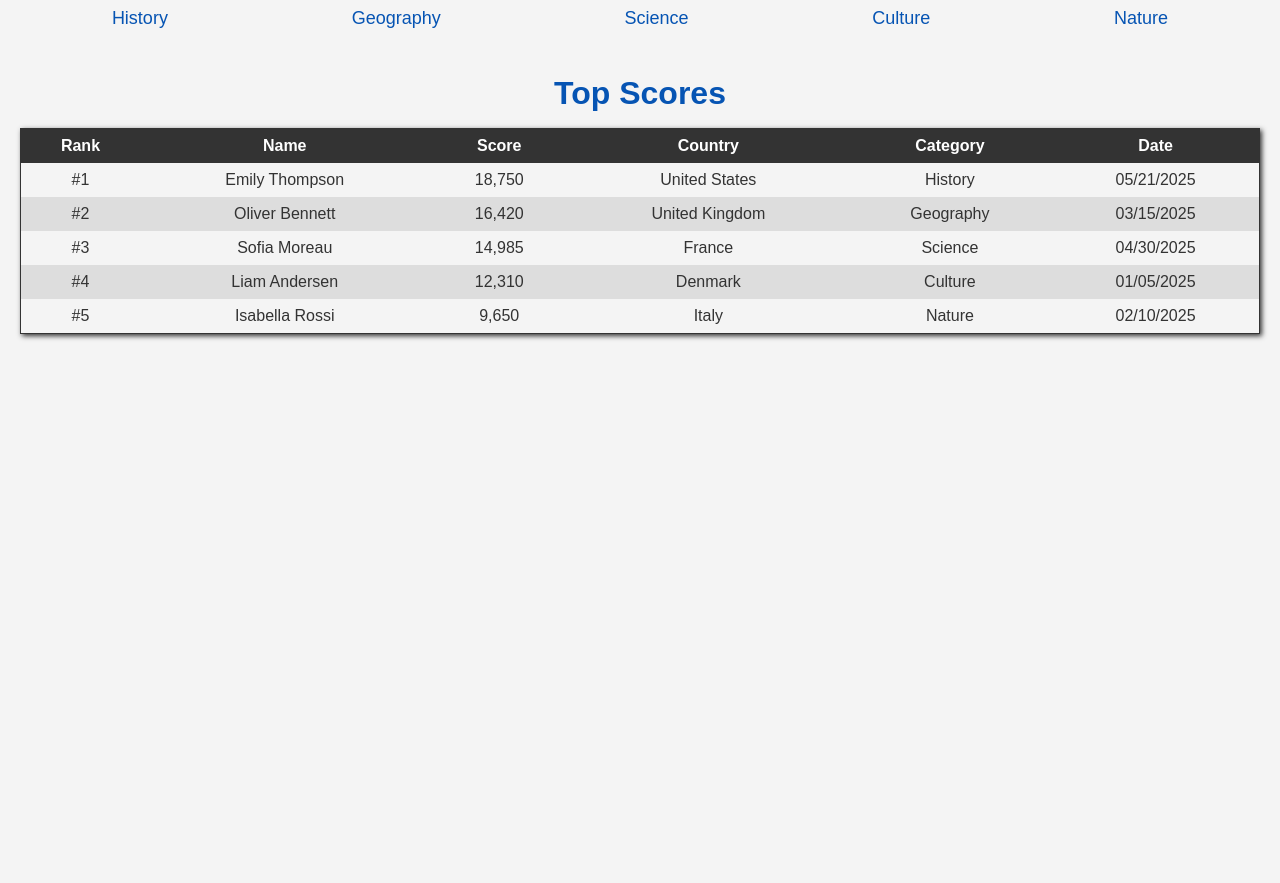
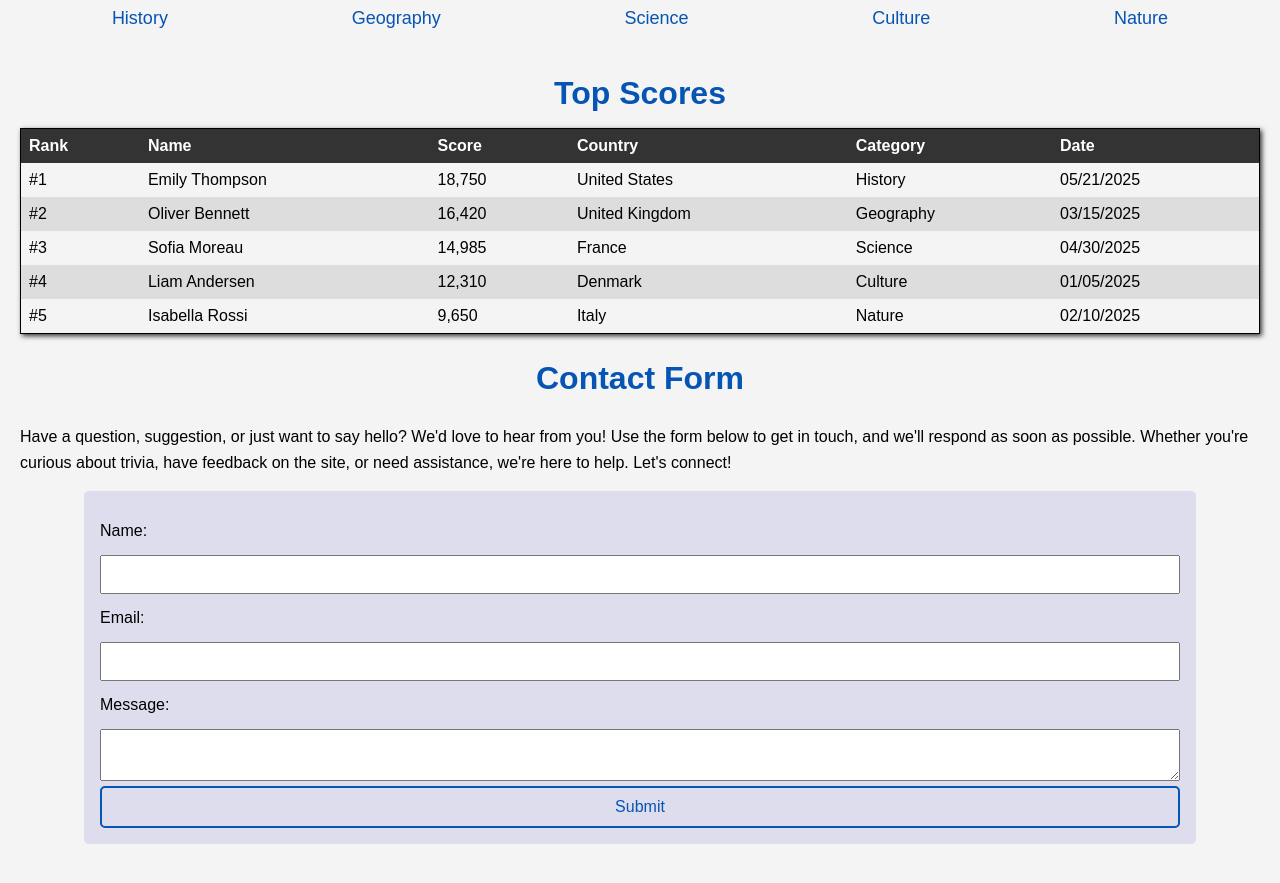
Before and after one commit to drumboy02/CSS-Essentials, a plain HTML site: page index.html in a window 1280 px wide. Shown: the part 2300-3183 px from the top of the page. Before the commit the page ends 2674 px from the top, so only its background shows below. Drawn offline with Linux system fonts and the light colour scheme.

Commit message:
completed contact section

```diff
--- a/index.html
+++ b/index.html
@@ -206,6 +206,25 @@
           </tbody>
         </table>
       </section>
+      <section id="contact">
+        <h2>Contact Form</h2>
+        <p>
+          Have a question, suggestion, or just want to say hello? We'd love to
+          hear from you! Use the form below to get in touch, and we'll respond
+          as soon as possible. Whether you're curious about trivia, have
+          feedback on the site, or need assistance, we're here to help. Let's
+          connect!
+        </p>
+        <form action="POST">
+          <label for="name">Name:</label>
+          <input type="text" id="name" name="name" />
+          <label for="email">Email:</label>
+          <input type="email" id="email" name="email" />
+          <label for="message">Message:</label>
+          <textarea id="message" name="message"></textarea>
+          <button type="submit" id="submit-btn">Submit</button>
+        </form>
+      </section>
     </main>
   </body>
 </html>
--- a/styles.css
+++ b/styles.css
@@ -1,7 +1,6 @@
 body {
   font-family: Arial, Helvetica, sans-serif;
   font-size: 16px;
-  color: #333;
   margin: 0;
   padding: 0;
   background-color: #f4f4f4;
@@ -9,8 +8,8 @@ body {
 
 .header {
   color: #fff;
-  background-color: #333;
-  border: 3.5px ridge #777;
+  background-color: #0654b3;
+  border: 3.5px ridge #dde;
   border-top: none;
   border-radius: 6px;
   border-top-left-radius: 0;
@@ -91,7 +90,7 @@ p {
 }
 
 .trivia-item span {
-  background-color: #ddd;
+  background-color: #dde;
   padding: 2rem 0.5rem;
   margin-bottom: 1rem;
   border-radius: 5px;
@@ -129,6 +128,7 @@ table {
   border-collapse: collapse;
   text-align: center;
   box-shadow: 2px 2px 5px #333;
+  margin-top: 20px;
 }
 
 table caption {
@@ -139,6 +139,7 @@ table caption {
 th,
 td {
   padding: 8px;
+  text-align: left;
 }
 
 th {
@@ -154,3 +155,44 @@ tr:hover {
   background-color: yellow;
   transition: background-color 500ms ease-in-out;
 }
+
+form {
+  display: flex;
+  flex-direction: column;
+  background-color: #dde;
+  padding: 1rem;
+  margin: 0 64px;
+  border-radius: 5px;
+}
+
+@media screen and (max-width: 482px) {
+  form {
+    margin: 0 16px;
+  }
+}
+
+form * {
+  margin-top: 5px;
+  padding: 10px;
+}
+
+label {
+  padding-left: 0;
+}
+
+#submit-btn {
+  background-color: #dde;
+  border: 2px solid #0654b3;
+  color: #0654b3;
+  font-size: 1rem;
+  border-radius: 5px;
+  transition: transform 500ms ease-in-out;
+  cursor: pointer;
+}
+
+#submit-btn:hover,
+#submit-btn:focus {
+  color: green;
+  border: 2px solid green;
+  transform: scale(1.025);
+}
```
